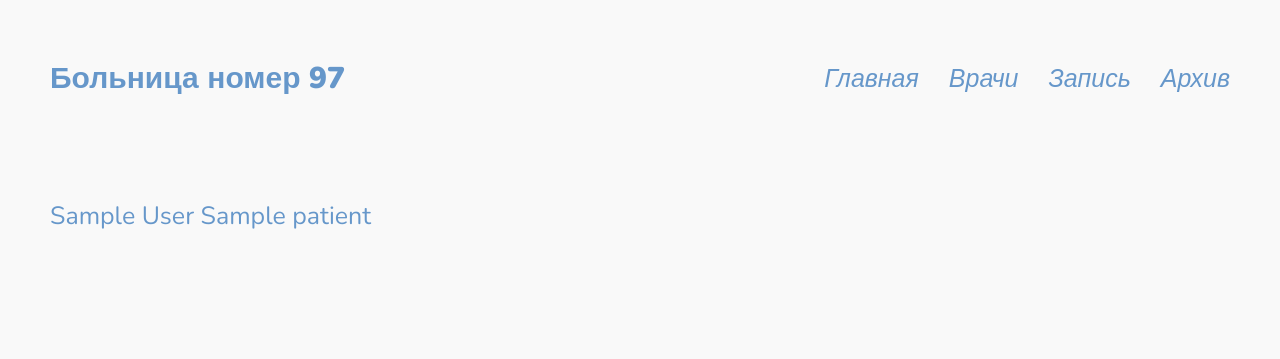
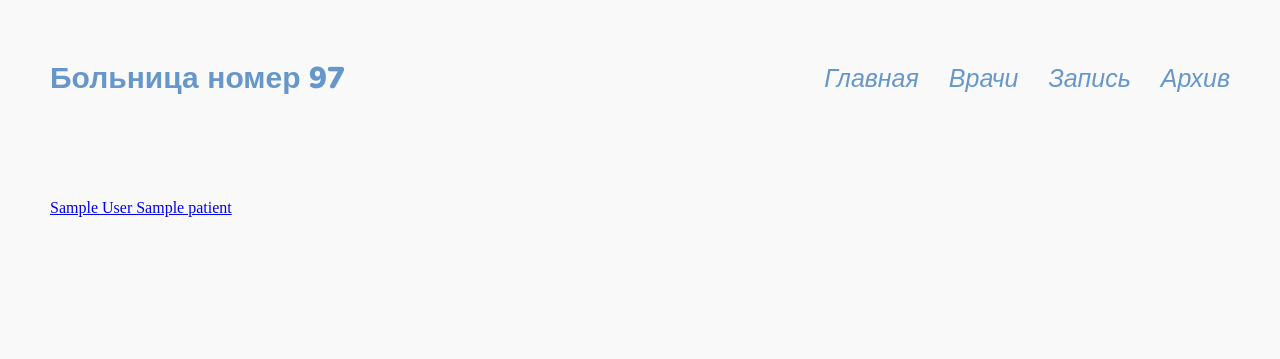
Before and after one commit to korchizhinskiy/hospital-database, a Django app: page /patients_list/ in a window 1280 px wide. Shown: the top 359 px of the page. Run offline with Django 4.2, Linux system fonts and the light colour scheme; tables that the repository leaves empty hold one stand-in row (values such as "Sample post"); style sheets or scripts are compiled from the project's sources; some libraries are stand-ins or nearby versions.

Commit message:
Delete commons styles

```diff
--- a/database/static/database/css/patients_list.css
+++ b/database/static/database/css/patients_list.css
@@ -1 +1 @@
-@import"https://fonts.googleapis.com/css2?family=Nunito:wght@400;700&display=swap";.patients{margin-top:100px}.patients .patient{display:inline-block;font-family:"Nunito",sans-serif;color:#6697ca;font-size:25px;text-decoration:none;margin-bottom:15px}
+.patients{margin-top:100px}.patients .patient{display:inline-block;margin-bottom:15px}
--- a/database/static/database/css/patients_list.scss
+++ b/database/static/database/css/patients_list.scss
@@ -1,19 +1,7 @@
-@import url('https://fonts.googleapis.com/css2?family=Nunito:wght@400;700&display=swap');
-
-$oceanic-blue: #6697CA;
-$dark-blue: #45719E;
-
-$font-nunito: 'Nunito', sans-serif;
-
-
 .patients {
     margin-top: 100px;
     .patient {
         display: inline-block;
-        font-family: $font-nunito;
-        color: $oceanic-blue;
-        font-size: 25px;
-        text-decoration: none;
         margin-bottom: 15px;
     }
 }
```
